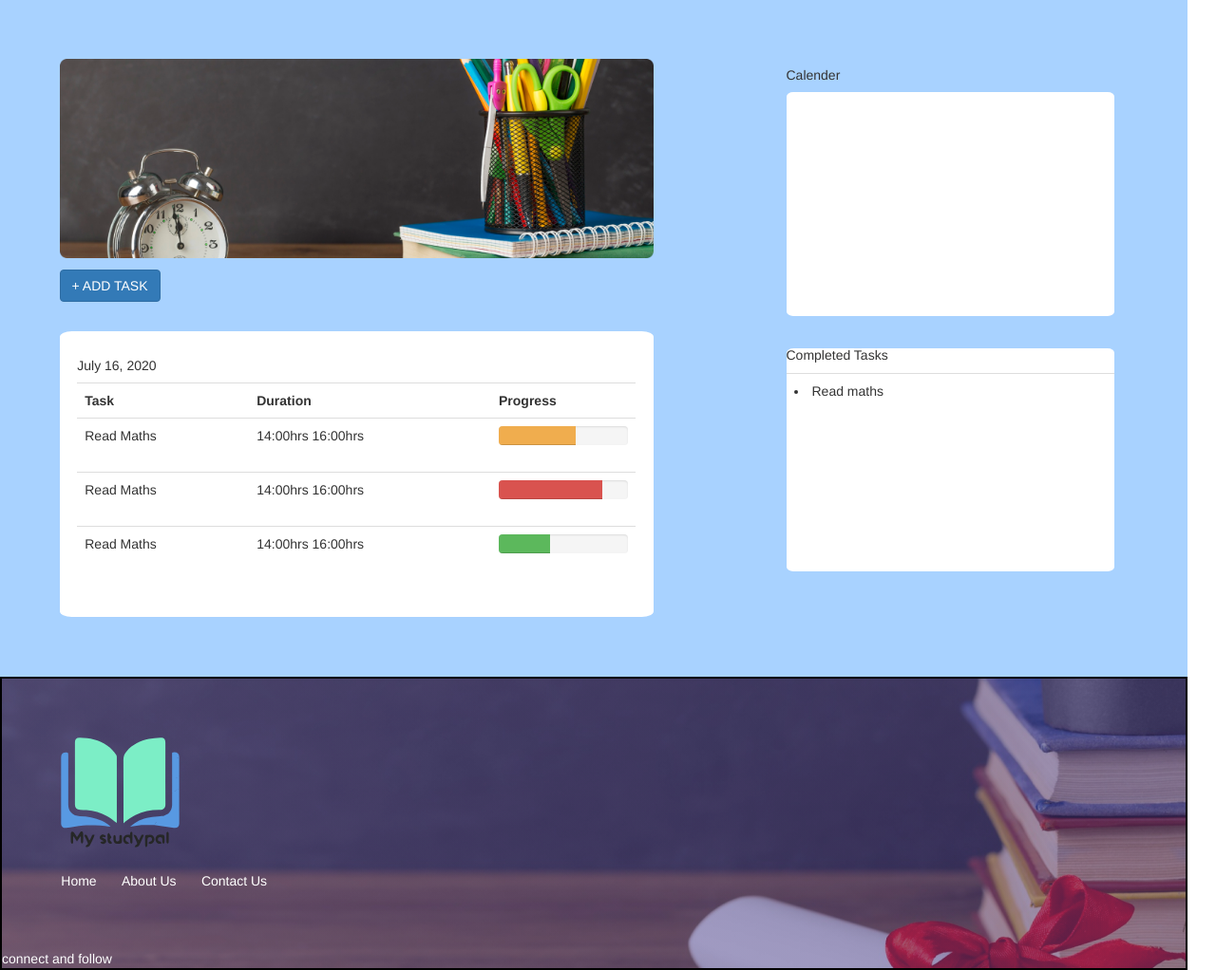
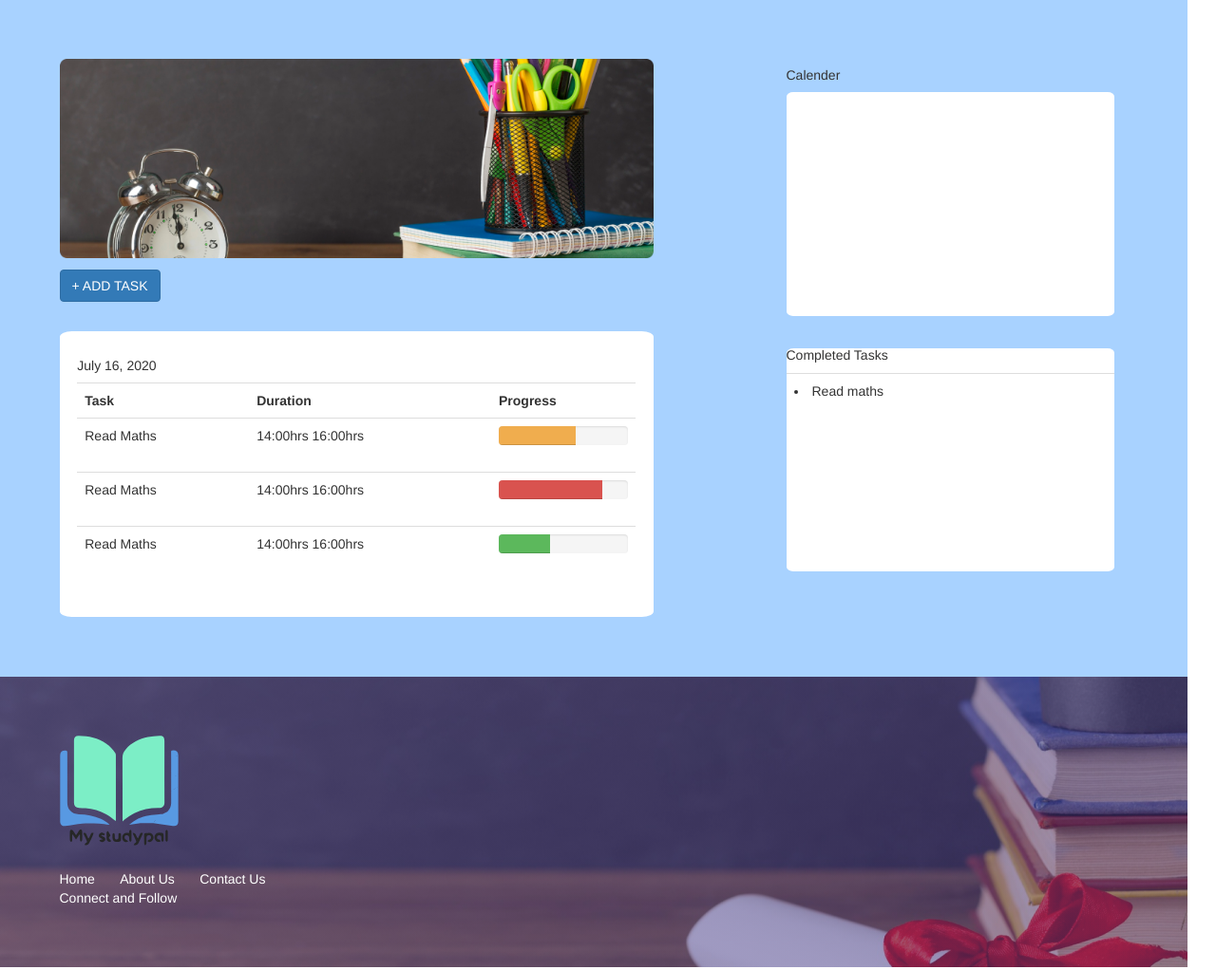
Before and after one commit to Kha-lil/My-Study-Pal, a PHP site: page / in a window 1280 px wide. Shown: the part 84-1106 px from the top of the page at 95% size. Run offline with PHP 8.4, Linux system fonts and the light colour scheme.

Commit message:
Css edit

```diff
--- a/index.html
+++ b/index.html
@@ -121,17 +121,19 @@
             </div>
         </div>
         <div class="row footer">
-            <img src="/assets/Logo.svg" alt="">
+            <a href="#"><img src="/assets/Logo.svg" alt=""></a>
             <div class="footer-info">
 
                 <li><a href="#">Home</a></li>
                 <li><a href="#">About Us </a></li>
                 <li><a href="#">Contact Us</a></li>
+                <div class="connect">
+                    Connect and Follow
+                    <li><a href="#"></a></li>
+
+                </div>
             </div>
-            <div class="connect col">
-                connect and follow
 
-            </div>
 
 
             </div>
--- a/style.css
+++ b/style.css
@@ -66,7 +66,10 @@
 .btn {
     display: block;
     margin-top: 2%;
+
 }
+
+
 
 aside {
     display: block;
@@ -101,7 +104,6 @@ h5 {
 
 .footer {
     height: 60%;
-    border: 2px solid black;
     background-image: linear-gradient(rgba(72,61,139,0.5), rgba(72,61,139,0.5)), url(/assets/Rectangle\ 9.png) ;
 
 }
@@ -113,7 +115,6 @@ h5 {
 }
 
 .footer-info {
-    display:;
     margin: 2% 5% 5%;
 }
 
@@ -130,7 +131,8 @@ h5 {
 }
 
 .connect {
-    display: inline-block;
+    display: block;
     color: #fff;
+}
 
-}
+.connect
```
